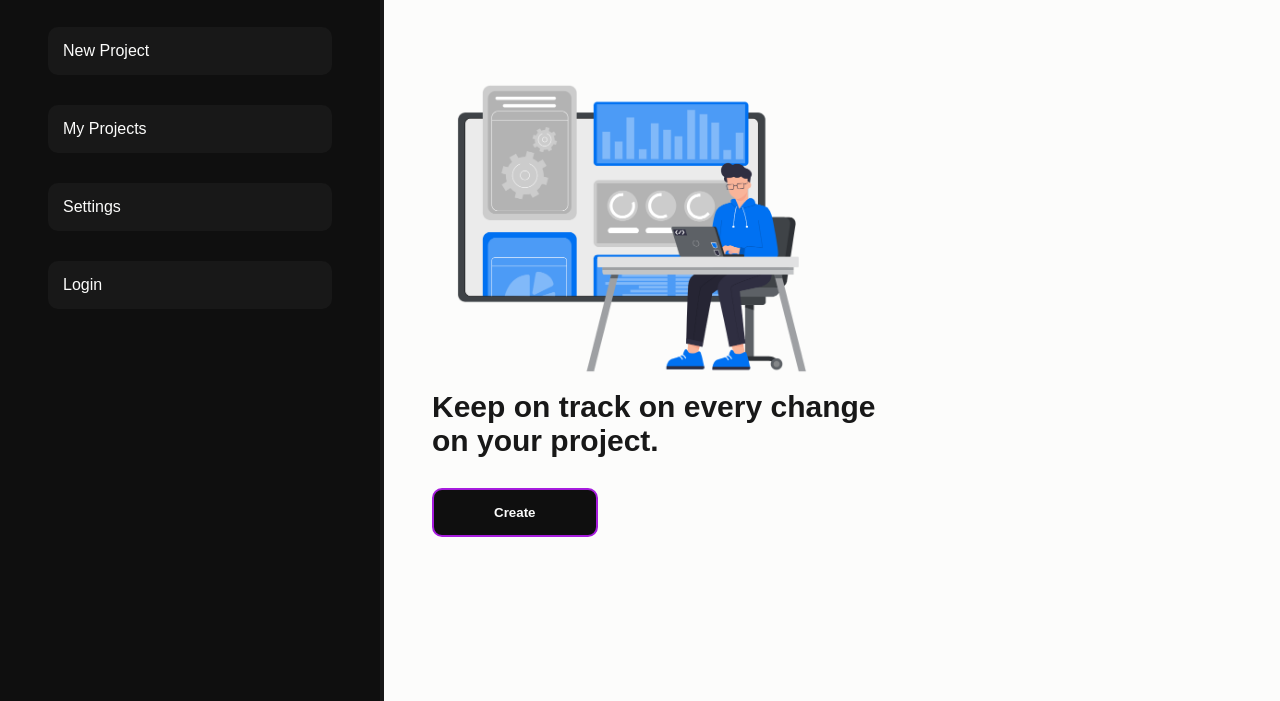
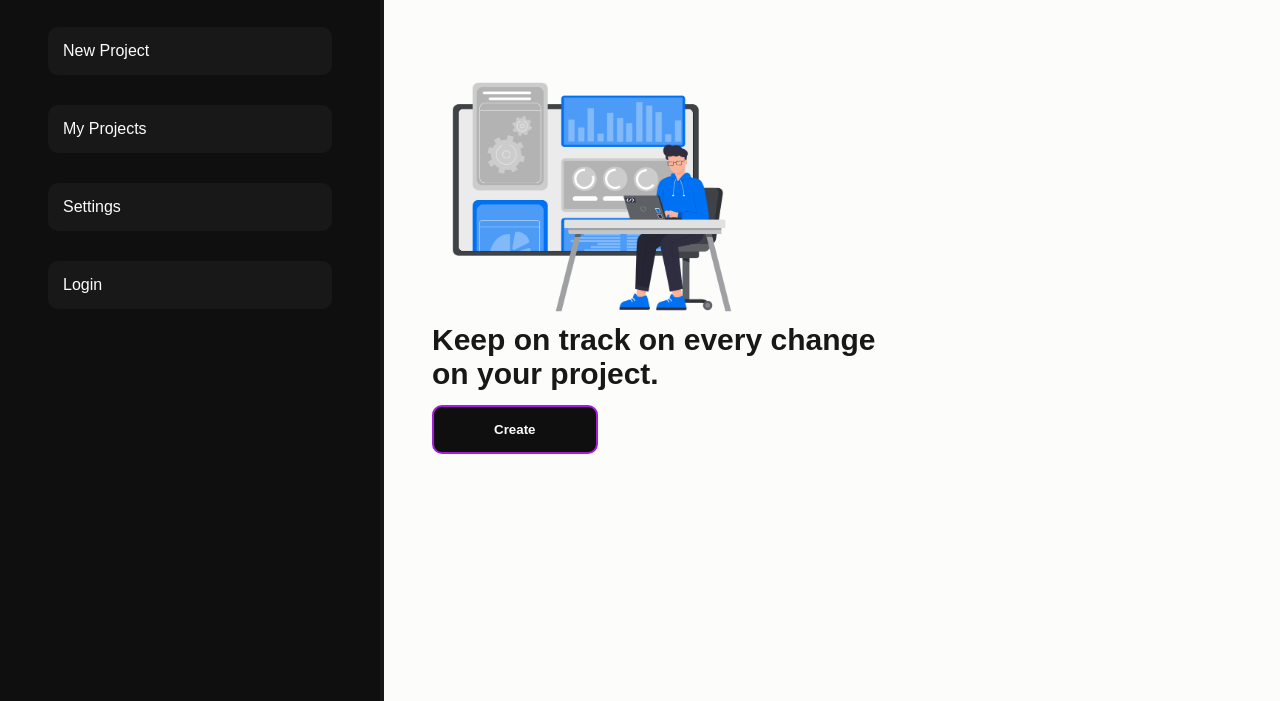
Before and after one commit to DevDario/Costs-Web, a plain HTML site: page index.html in a window 1280 px wide. Shown: the part 99-800 px from the top of the page. Drawn offline with Linux system fonts and the light colour scheme.

Commit message:
style: resized main image and decreased main button top margin

```diff
--- a/style.scss
+++ b/style.scss
@@ -111,7 +111,9 @@ a{
         margin-top: 5em;
 
         .main-image{
-            width: 50%;
+            display: flex;
+            align-items: center;
+            width: 40%;
             border-radius: $border-radius;
         }
 
@@ -128,7 +130,7 @@ a{
             background-color: $main-color;
             font-weight: 600;
             cursor: pointer;
-            margin-top: 2.2em;
+            margin-top: 1em;
         }
     }
 }
```
Also changed, not shown: style.css, 1 other file.
